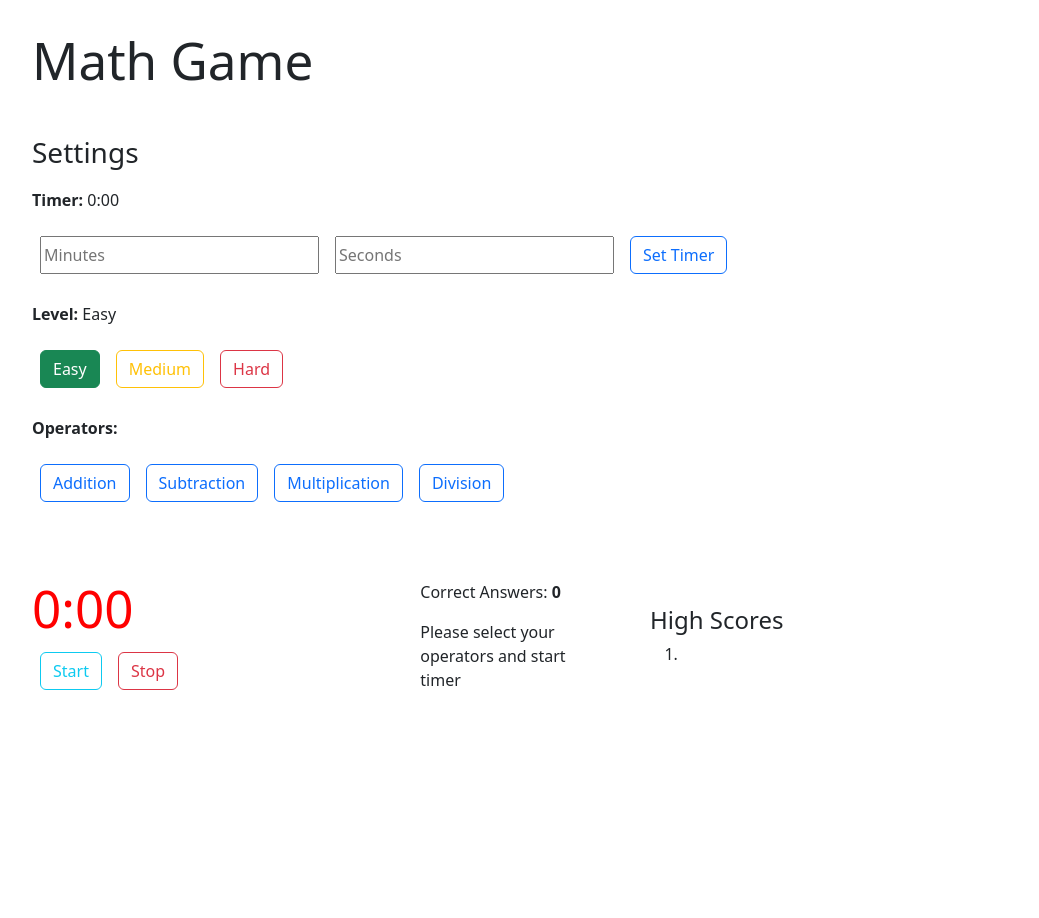
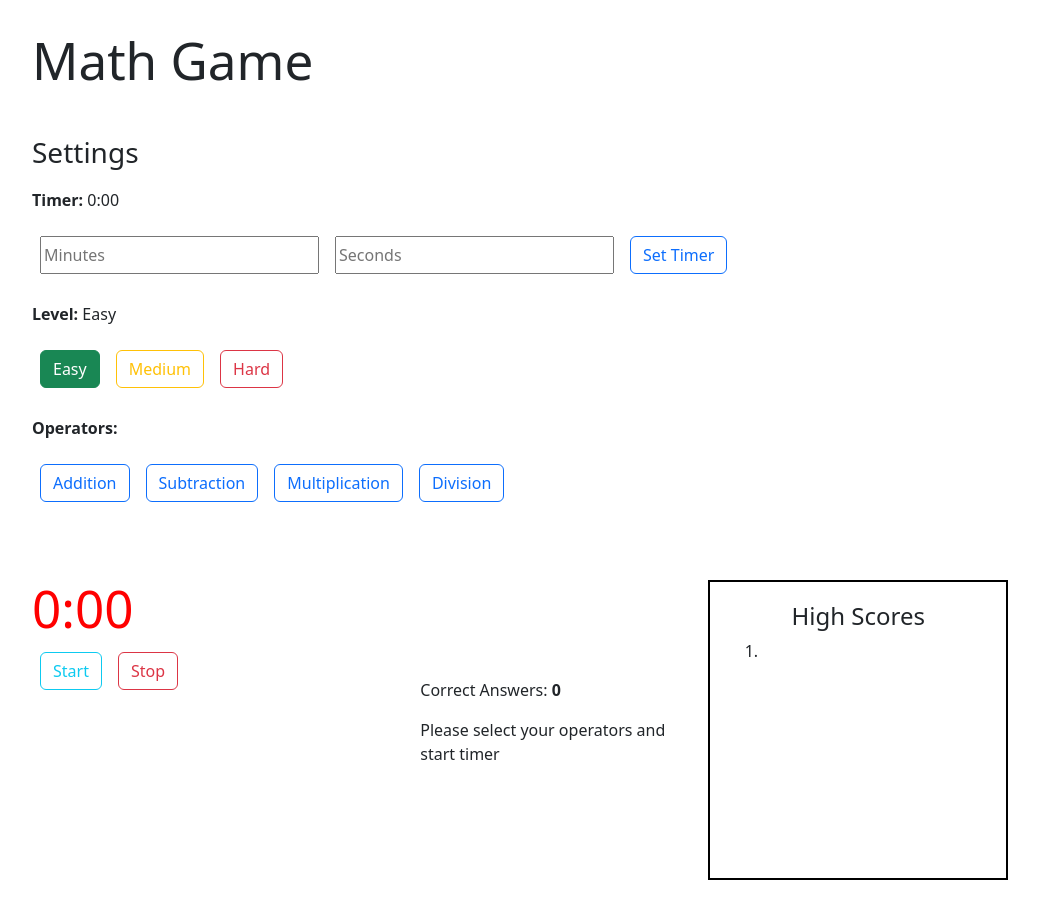
Before and after one commit to BriGuy520/math-game, a React (Vite) app: page / in a window 1280 px wide. Shown: the top 918 px of the page, without its empty margins (50-1089 px from the left). Before the commit the page ends 800 px from the top, so only its background shows below. Built offline with nearby package versions, Linux system fonts and the light colour scheme.

Commit message:
adding a check if operators have been selected before starting the game

```diff
--- a/src/App.css
+++ b/src/App.css
@@ -36,7 +36,11 @@
   padding: 20px;
 }
 
-.score-container {
+.scores-container {
+  border: 2px solid #000;
+  padding: 20px;
+  height: 300px;
+  width: 300px;
   text-align: center;
 }
 
--- a/src/App.tsx
+++ b/src/App.tsx
@@ -59,7 +59,11 @@ function App() {
 
   const startGame = () => {
 
-    setStartTimer(true);
+    if(operators.length > 0){
+
+      setStartTimer(true);
+    }
+
   }
 
   const stopGame = () => {
--- a/src/components/Board.tsx
+++ b/src/components/Board.tsx
@@ -76,7 +76,7 @@ const Board = ({timeLeft, startTimer, operators}: BoardProps) => {
 
     if(timeLeft === 0){
 
-      const newHighScores = [...highScores, correct];
+      let newHighScores = [...highScores, correct];
 
       setHighScores(newHighScores);
     }
--- a/src/components/Timer.tsx
+++ b/src/components/Timer.tsx
@@ -29,10 +29,7 @@ const Timer = ({timeLeft, startGame, stopGame}: TimerProps) => {
         return `${minutes}:${seconds === 0 ? '00' : (seconds < 10 ? '0' + seconds : seconds)}`;
     }
 
-
     let timerColor: string = timeLeft <= 10 ? 'red' : '#000';
-
-    console.log(timerColor);
 
     return (
         <div className="timer-container">
```
